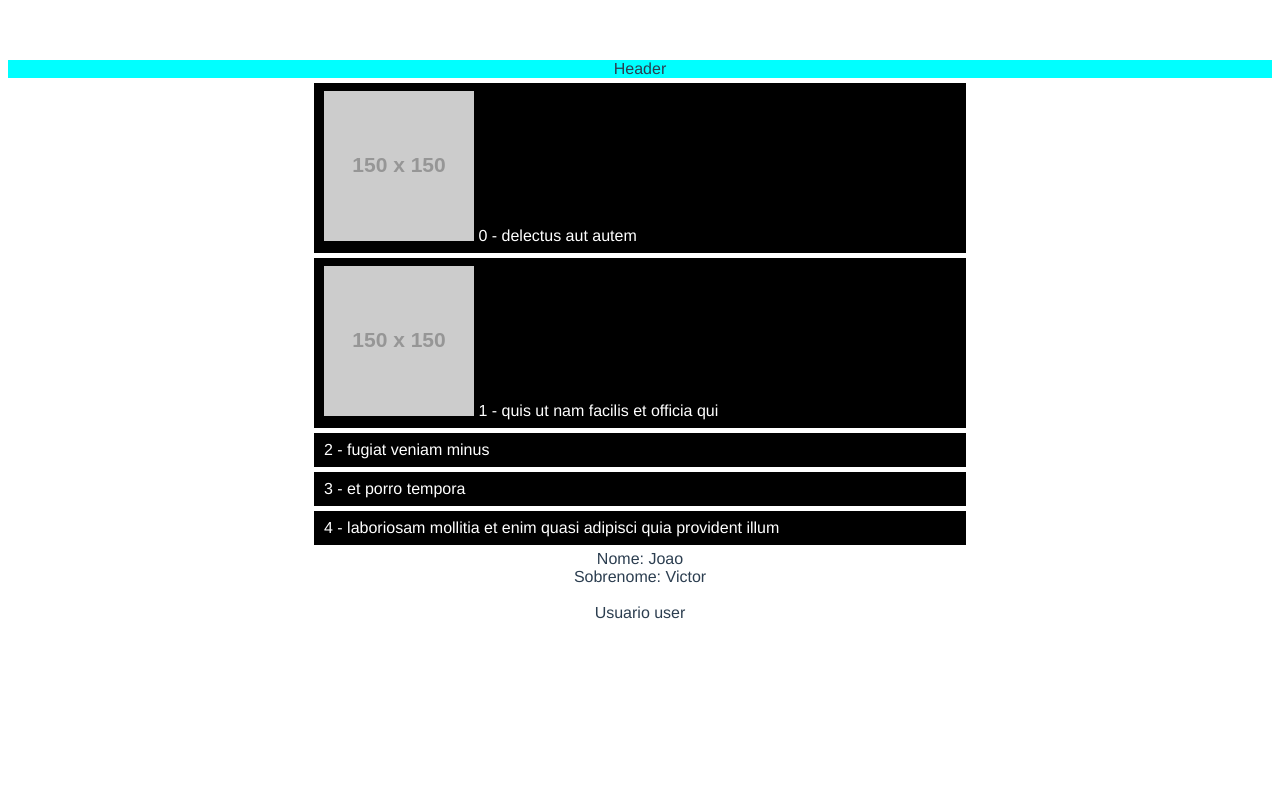
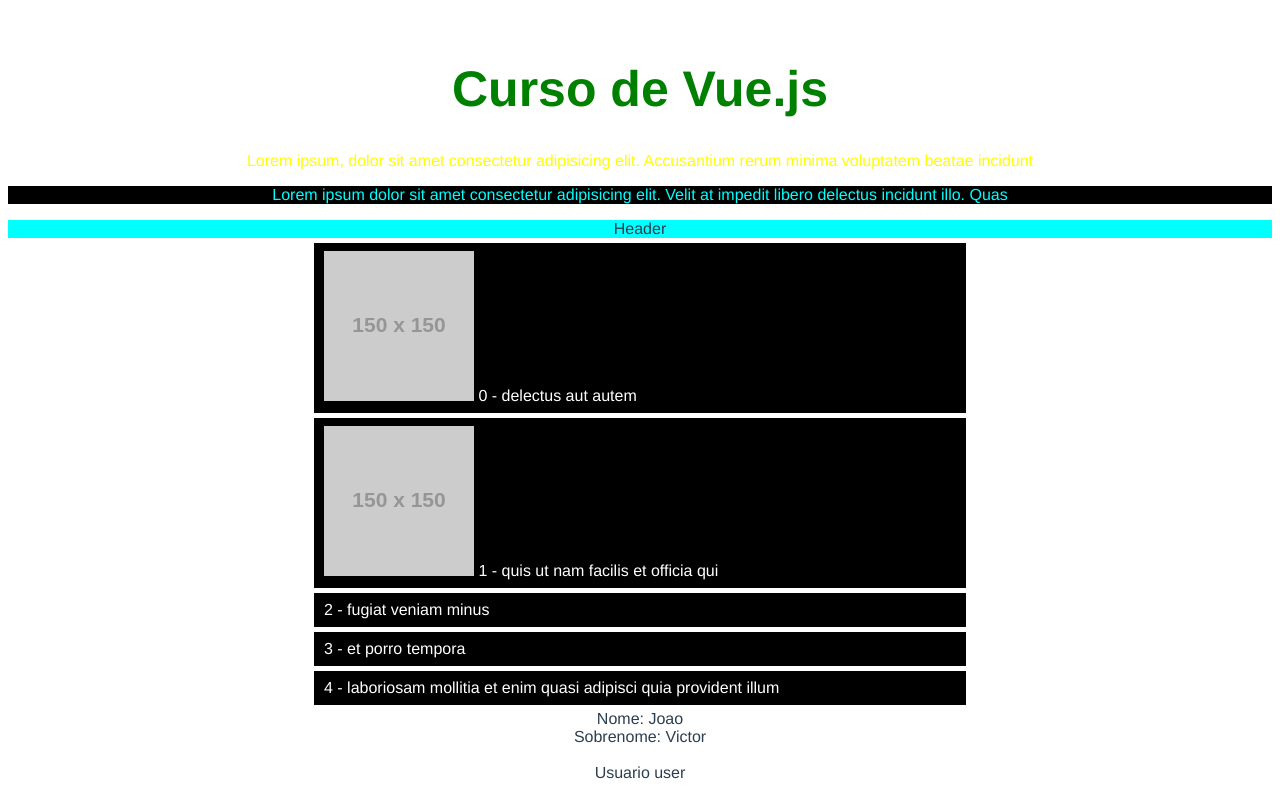
Before and after one commit to Sr-MARTINS/Curso-Vue.js, a Vue app in the folder hello-world/: page / in a window 1280 px wide. Built offline with nearby package versions, Linux system fonts and the light colour scheme.

Commit message:
Atributos Clas; Style dinamico

```diff
--- a/hello-world/src/components/TheHeader.vue
+++ b/hello-world/src/components/TheHeader.vue
@@ -5,6 +5,17 @@
 
 <!--TEMPLATE - HTML -->
 <template>
+
+    <h1 :class="{'titel': true, 'titel-home': home}">
+        Curso de Vue.js
+    </h1>
+
+    <p :class="['subTitle', 'tite']">
+        Lorem ipsum, dolor sit amet consectetur adipisicing elit. Accusantium rerum minima voluptatem beatae incidunt
+    </p>
+
+    <p :style="pStyle"> Lorem ipsum dolor sit amet consectetur adipisicing elit. Velit at impedit libero delectus incidunt illo. Quas </p>
+
     <header class="header">
         Header
     </header>
@@ -27,7 +38,9 @@
         name: 'App',
         data() {
             return {
-
+                home: true,
+                pStyle: {'color': 'aqua', 'background-color': 'black' },
+                classVar: 'titel',
                 todos: [
                         {
                             "userId": 1,
@@ -69,6 +82,18 @@
 
 <!--ESTILO - CSS -->
 <style>
+    .titel {
+        font-size: 30px;
+        color:  #fa3030;
+    }
+    .titel-home {
+        font-size: 50px;
+        color: green;
+    }
+    .subTitle {
+        color: yellow;
+    }
+
 
     .header {
         font-size: 1rem;
```
